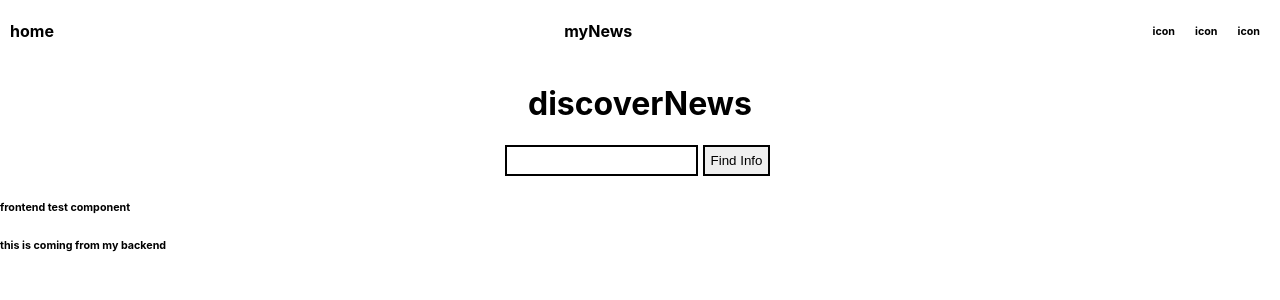
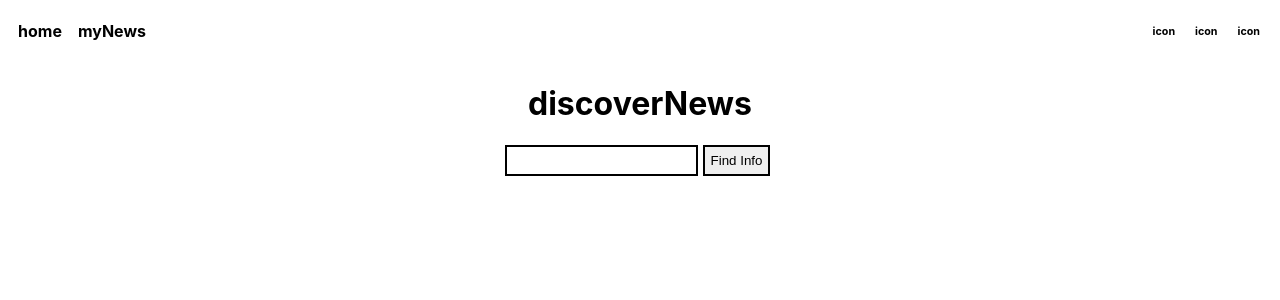
Before and after one commit to ahawkz/discover-podcasts-frontend, a React (Create React App) app: page / in a window 1280 px wide. Shown: the top 300 px of the page. Built offline with nearby package versions, Linux system fonts and the light colour scheme; no server answers.

Commit message:
added styling to header views

```diff
--- a/src/App.js
+++ b/src/App.js
@@ -1,9 +1,8 @@
 import React from 'react';
 // components
-import Test from './components/Test.js';
 import Search from './components/Search.js';
 import  Header from './components/Header.js';
-import MyNews from  './components/MyNews.js'
+import MyNews from './components/MyNews.js'
 
 
 // ==== COMPONENT CLASS ==== //
@@ -45,9 +44,6 @@ class App extends React.Component {
           view={this.state.view}
           handleView = {this.handleView}
           /> : < MyNews />}
-
-
-        < Test/>
       </div>
     )
   }
--- a/src/components/Header.js
+++ b/src/components/Header.js
@@ -4,6 +4,7 @@ class Header extends React.Component {
   render(){
     return(
       <header>
+        <div className="views">
           <h4
             onClick={() => {
               this.props.handleView('home')}}
@@ -12,6 +13,7 @@ class Header extends React.Component {
             onClick={() => {
               this.props.handleView('myNews')}}
           >myNews</h4>
+        </div>
         <div className="social-icons">
           <a href=""><h6>icon</h6></a>
           <a href=""><h6>icon</h6></a>
--- a/src/components/MyNews.js
+++ b/src/components/MyNews.js
@@ -1,10 +1,39 @@
 import React from 'react';
 
 class MyNews extends React.Component {
+  constructor(props){
+    super(props)
+    this.state = {
+      headline: '',
+      byline: '',
+      url: ''
+    }
+  }
+  componentDidMount(){
+    fetch('https://discover-podcasts.herokuapp.com/news')
+    .then(data => {
+      console.log(data);
+      return data.json()
+    })
+    .then(json => {
+      console.log(json)
+      this.setState({
+        news: json
+      })
+    })
+    .catch(error => {
+      console.log(error)
+    })
+  }
   render(){
     return(
       <div>
         <h1>myNews!!!!</h1>
+        { this.state.news ? this.state.news.map((item, key) =>
+          <div key={key}>
+            <h4>{item.headline}</h4>
+          </div>
+        ) : null}
       </div>
     )
   }
--- a/src/index.css
+++ b/src/index.css
@@ -29,6 +29,13 @@ header a {
   text-decoration: none;
   color: black;
 }
+.views {
+  display: flex;
+  flex-direction: row;
+}
+.views h4 {
+  padding: 0 8px;
+}
 .social-icons{
   display: flex;
   flex-direction: row;
```
Lines whose indentation alone changed are shown as unchanged.
